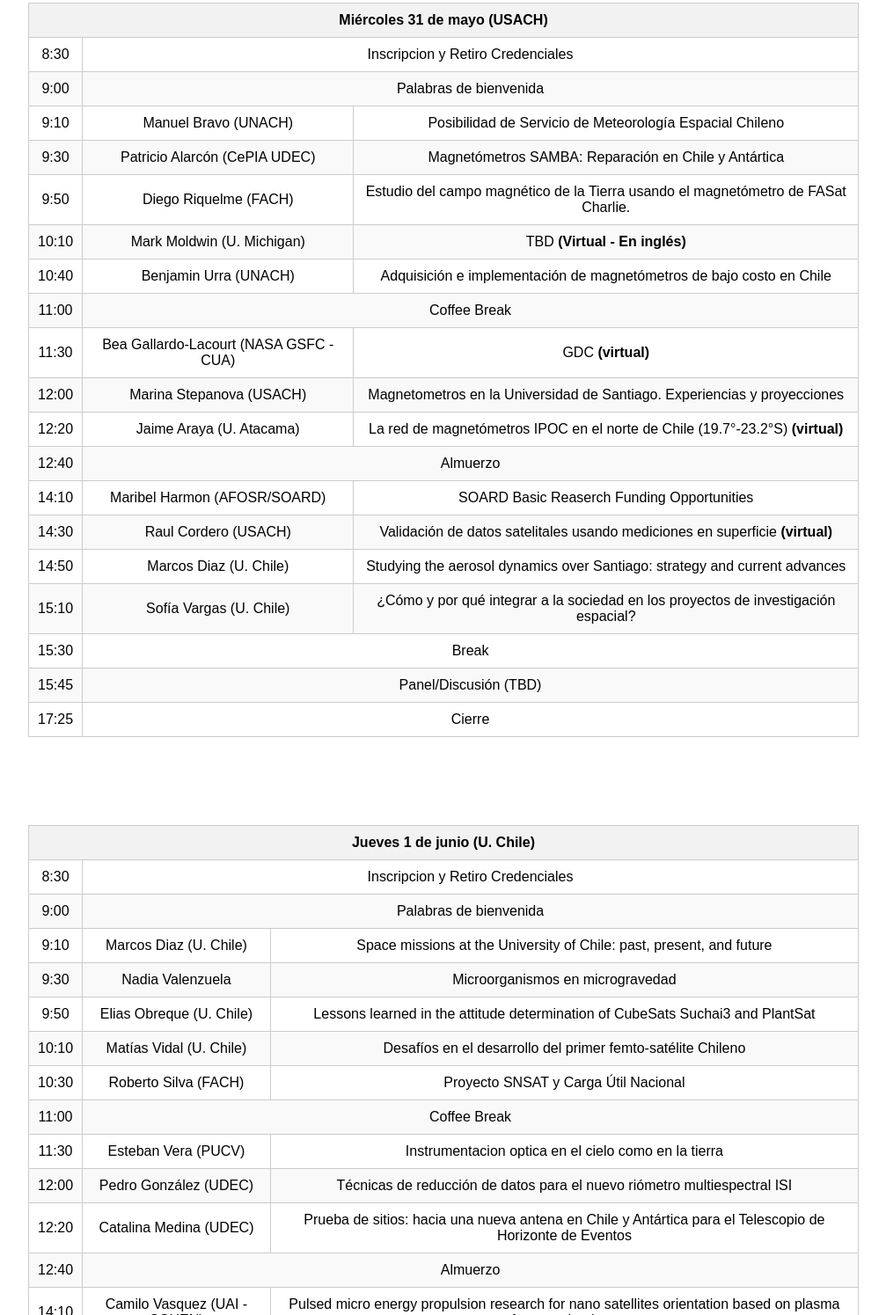
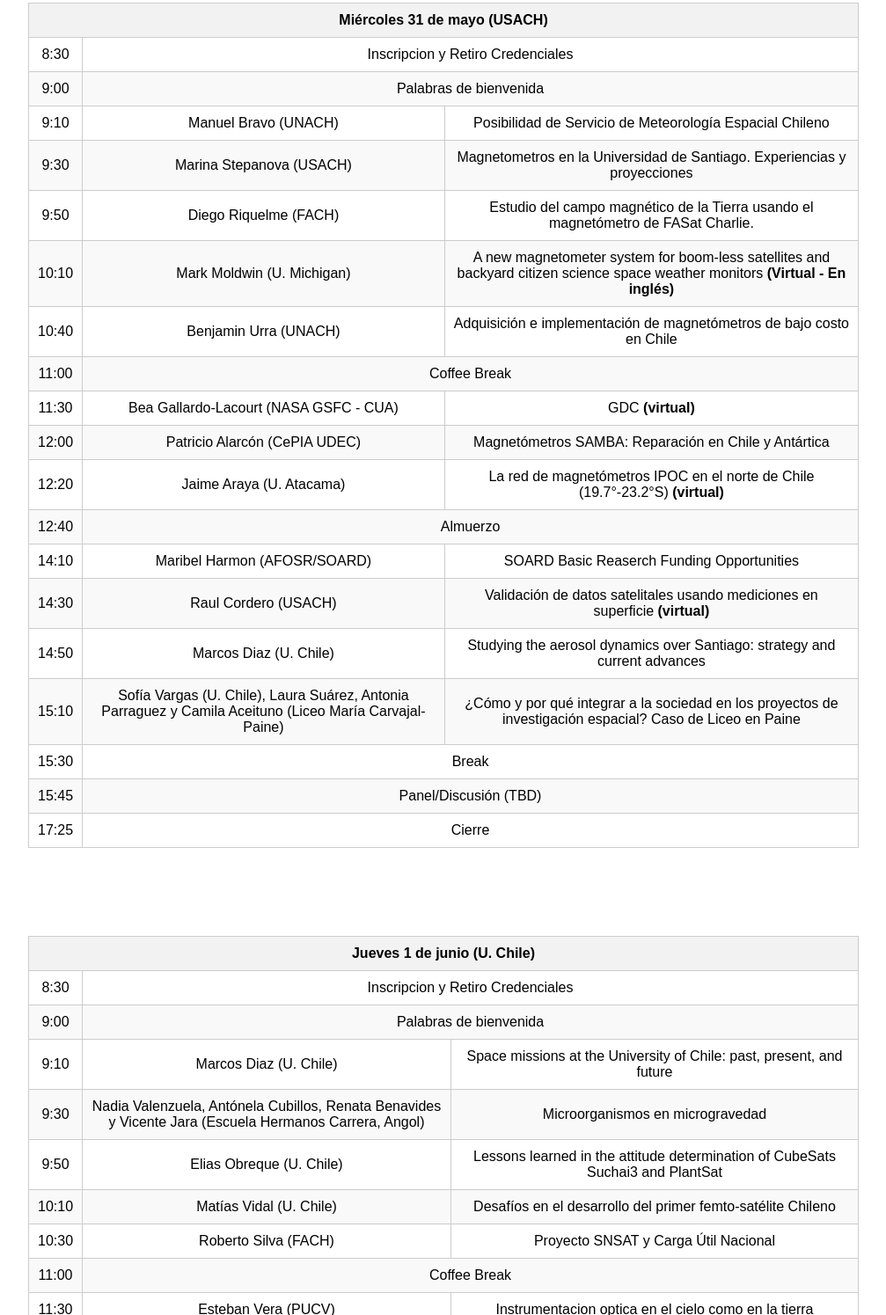
Before and after one commit to instrumentation-chile/instrumentation-chile.github.io, a plain HTML site: page index.html in a window 1280 px wide. Shown: the part 2648-4143 px from the top of the page at 88% size, without its empty margins (136-1143 px from the left). Drawn offline with nearby package versions, Linux system fonts and the light colour scheme.

Commit message:
Updated Schedule

```diff
--- a/index.html
+++ b/index.html
@@ -284,14 +284,14 @@
 				  <td>Manuel Bravo (UNACH)</td>
 				  <td>Posibilidad de Servicio de Meteorología Espacial Chileno</td></tr>
 			  <tr><td>9:30</td>
-			  	  <td>Patricio Alarcón (CePIA UDEC)</td>
-			  	  <td>Magnetómetros SAMBA: Reparación en Chile y Antártica</td></tr>
+ 	 			  <td>Marina Stepanova (USACH)</td>
+				  <td>Magnetometros en la Universidad de Santiago. Experiencias y proyecciones</td></tr>
 			  <tr><td>9:50</td>
 			  	  <td>Diego Riquelme (FACH)</td>
 				  <td>Estudio del campo magnético de la Tierra usando el magnetómetro de FASat Charlie.</td></tr>
 			  <tr><td>10:10</td>
 			  	  <td>Mark Moldwin (U. Michigan)</td>
-			  	  <td>TBD <strong>(Virtual - En inglés)</strong></td></tr>
+			  	  <td>A new magnetometer system for boom-less satellites and backyard citizen science space weather monitors <strong>(Virtual - En inglés)</strong></td></tr>
 			  <tr><td>10:40</td>
 				  <td>Benjamin Urra (UNACH)</td>
 				  <td>Adquisición e implementación de magnetómetros de bajo costo en Chile</td></tr>
@@ -301,9 +301,9 @@
 				  <td>Bea Gallardo-Lacourt (NASA GSFC - CUA)</td>
 				  <td> GDC <strong>(virtual)</strong></td></tr>
 			  <tr><td>12:00</td>
-			  	  <td>Marina Stepanova (USACH)</td>
-				  <td>Magnetometros en la Universidad de Santiago. Experiencias y proyecciones</td></tr>
-			  <tr><td>12:20</td>
+				  <td>Patricio Alarcón (CePIA UDEC)</td>
+				  <td>Magnetómetros SAMBA: Reparación en Chile y Antártica</td></tr>
+		  <tr><td>12:20</td>
 				  <td>Jaime Araya (U. Atacama)</td>
 				  <td>La red de magnetómetros IPOC en el norte de Chile (19.7°-23.2°S) <strong>(virtual)</strong></td></tr>
 			  <tr><td>12:40</td>
@@ -318,8 +318,8 @@
 			  	  <td>Marcos Diaz (U. Chile)</td>
 				  <td>Studying the aerosol dynamics over Santiago: strategy and current advances</td></tr>
 			  <tr><td>15:10</td>
-			  	  <td>Sofía Vargas (U. Chile)</td>
-				  <td>¿Cómo y por qué integrar a la sociedad en los proyectos de investigación espacial?</td></tr>
+			  	  <td>Sofía Vargas (U. Chile), Laura Suárez, Antonia Parraguez y Camila Aceituno (Liceo María Carvajal-Paine)</td>
+				  <td>¿Cómo y por qué integrar a la sociedad en los proyectos de investigación espacial? Caso de Liceo en Paine</td></tr>
 			  <tr><td>15:30</td>
 				  <td colspan="2">Break</td></tr>
 			  <tr><td>15:45</td>
@@ -343,7 +343,7 @@
 				  <td>Marcos Diaz (U. Chile)</td>
 				  <td>Space missions at the University of Chile: past, present, and future</td></tr>
 			  <tr><td>9:30</td>
-				  <td>Nadia Valenzuela</td>
+				  <td>Nadia Valenzuela, Antónela Cubillos, Renata Benavides y Vicente Jara (Escuela Hermanos Carrera, Angol)</td>
 				  <td>Microorganismos en microgravedad</td></tr>
 			  <tr><td>9:50</td>
 			  	  <td>Elias Obreque (U. Chile)</td>
```
